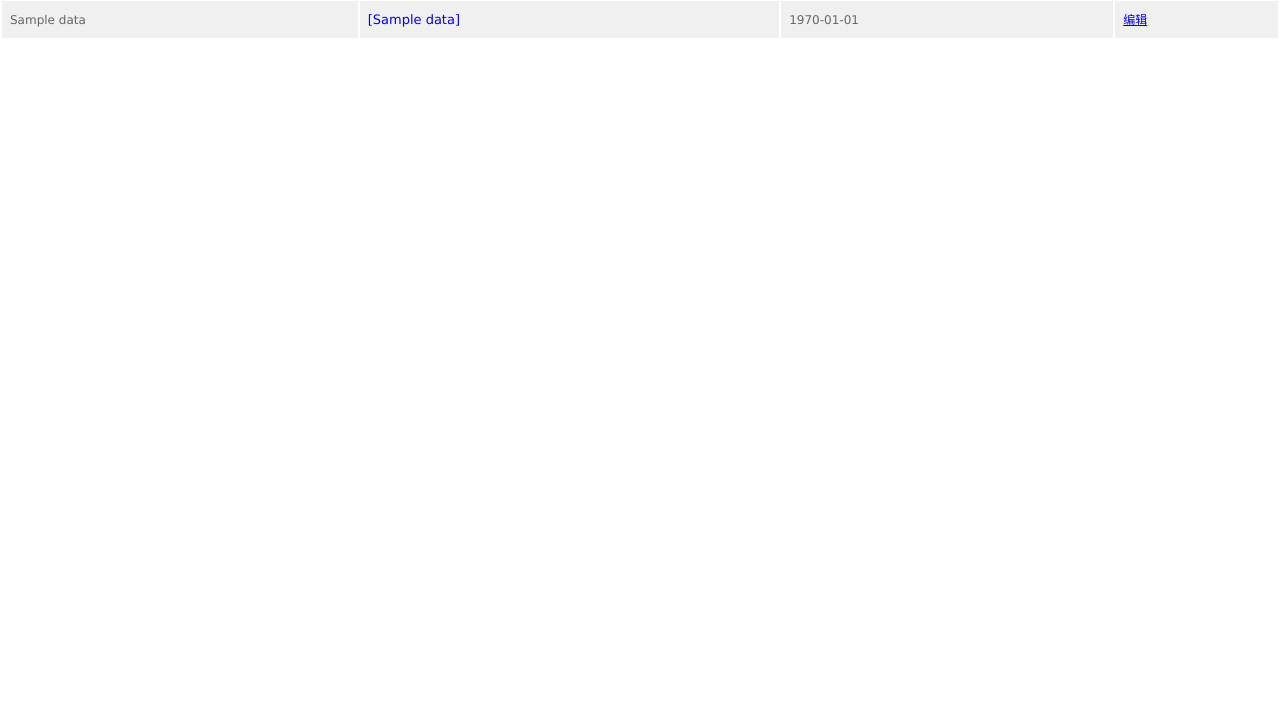
After one commit to yinzihao/memo, a PHP site: template view/memo/index.php in a window 1280 px wide. The commit adds this page. Shown: the part 78-800 px from the top of the page. Run offline with PHP 8.4, Linux system fonts and the light colour scheme; the template is opened without the code that fills it: most values are stand-ins (such as "Sample title", 1, 10 or a date in 2020).

Commit message:
Memo edit function optimize and tag

```diff
--- a/app/index/control/Index.php
+++ b/app/index/control/Index.php
@@ -27,7 +27,7 @@ class Index extends Control{
 
 		echo '<pre>';
 
-		print_r($result);
+		print_r($sphinx->GetLastError());
 		echo 123;
 		echo '</pre>';
 
--- a/dog/Control.php
+++ b/dog/Control.php
@@ -21,4 +21,5 @@ class Control{
 		if(!isset($this->_request[$key])) return false;
 		return true;
 	}
+
 }
--- /dev/null
+++ b/view/memo/index.php
@@ -0,0 +1,71 @@
+<html>
+	<head>
+
+	<!-- CSS goes in the document HEAD or added to your external stylesheet -->
+	<style type="text/css">
+
+	html, body, div, span, applet, object, iframe, h1, h2, h3, h4, h5, h6, p, blockquote, pre, a, abbr, acronym, address, big, cite, code, del, dfn, em, font, img, ins, kbd, q, s, samp, small, strike, strong, sub, sup, tt, var, b, u, i, center, dl, dt, dd, ol, ul, li, fieldset, form, label, legend, table, caption, tbody, tfoot, thead, tr, th, td {
+    border: 0;
+    outline: 0;
+    font-size: 100%;
+    vertical-align: baseline;
+    background: transparent;
+    margin: 0;
+    padding: 0;
+}
+
+table {
+    width: 100%;
+}
+
+reset.css:1
+table {
+    border-collapse: collapse;
+    border-spacing: 0;
+}
+	table th {
+    background: #d0d0d0 url(../images/box_c.png) repeat-x top left;
+    font-size: 13px;
+    font-weight: 400;
+    color: #444;
+    border-bottom: 1px solid #999a9b;
+    text-align: left;
+    font-family: "Lucida Sans Unicode","Lucida Grande",Sans-Serif;
+    line-height: 19px;
+    padding: 8px;
+}
+
+table td {
+    background: #f0f0f0;
+    font-size: 12px;
+    border-top: 1px solid transparent;
+    border-bottom: 1px solid #fff;
+    color: #666;
+    font-family: "Lucida Sans Unicode","Lucida Grande",Sans-Serif;
+    line-height: 19px;
+    padding: 8px;
+}
+	</style>
+	</head>
+	<body>
+	<table>
+		<tr>
+			<td colspan="4"><a href="memo_edit?memo_id=">新增</a></td>
+		</tr>
+		<tr>
+			<th>标题</th>
+			<th>标签</th>
+			<th>时间</th>
+			<th>操作</th>
+		</tr>
+		<?php foreach ($data as $value): ?>
+		<tr>
+			<td><?=$value['memo_title'] ?></td>
+			<td><span style="color: blue;font-size: 13px;">[<?=$value['tag_names'] ?>]</span></td>
+			<td><span style="font-size: 12px;"><?=date('Y-m-d',$value['data_time']) ?></span></td>
+			<td><a href="memo_edit?memo_id=<?=$value['memo_id'] ?>">编辑</a></td>
+		</tr>
+		<?php endforeach;?>
+	</table>
+	</body>
+</html>
--- a/view/memo_edit.php
+++ b/view/memo/memo_edit.php
@@ -4,7 +4,8 @@
 <html>
 	<head></head>
 	<body>
-		<form action="memo_save" method="get" >
+		<form action="memo_save" method="post" >
+			<input type="hidden" name="memo_id" value="<?=$data['memo_id'] ?>" />
 			<table>
 				<tr>
 					<td>标题</td><td> <input type="text" value="<?=$data['memo_title'] ?>" name="memo_title" /> </td>
```
Also changed, not shown: app/memo/control/Admin.php (+17 -6 lines), app/memo/control/Base.php (added, +18 -0 lines), dog/db/Db.php (+7 -1 lines), view/memo/memo_list.php (renamed from view/memo_list.php).
